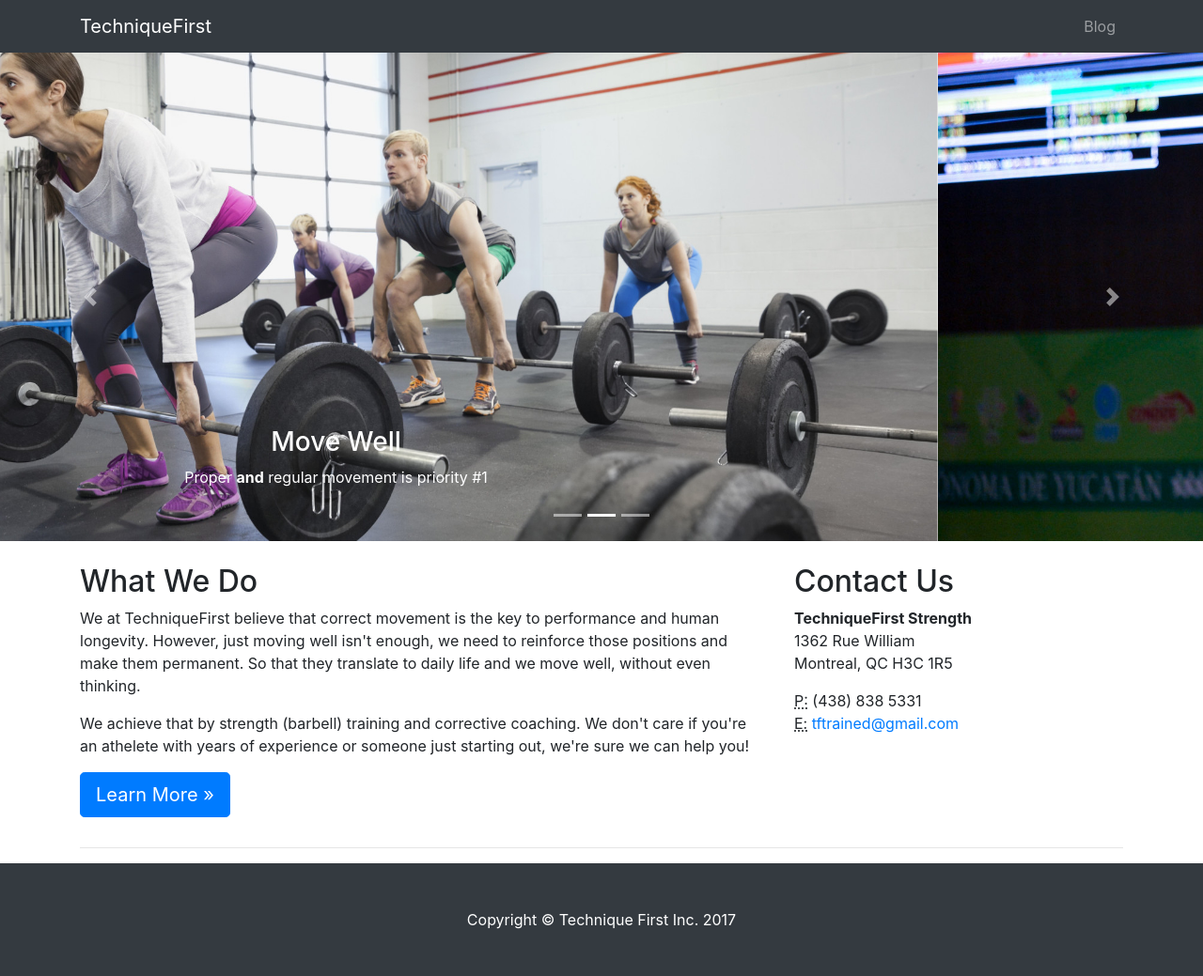
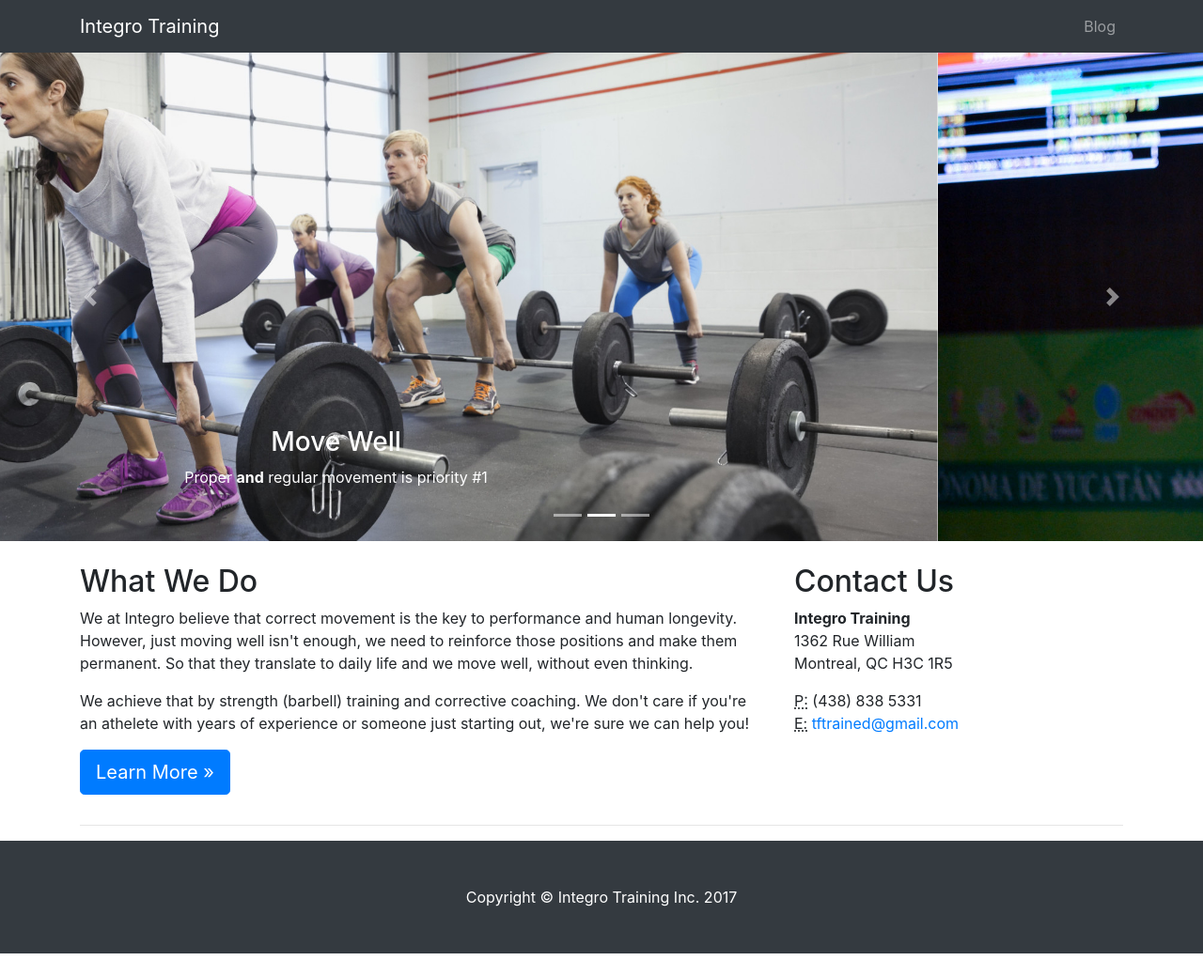
Before and after one commit to techniqueFirst/techniqueFirst.github.io, a website: page index.html in a window 1280 px wide. Shown: the whole page at 94% size. After the commit the page ends 1015 px from the top, so only its background shows below. Drawn offline with Linux system fonts and the light colour scheme.

Commit message:
change title and footer

```diff
--- a/index.html
+++ b/index.html
@@ -8,7 +8,7 @@
     <meta name="description" content="">
     <meta name="author" content="">
 
-    <title>TechniqueFirst Strength</title>
+    <title>Integro Training</title>
 
     <!-- Bootstrap core CSS -->
     <link href="vendor/bootstrap/css/bootstrap.min.css" rel="stylesheet">
@@ -23,7 +23,7 @@
     <!-- Navigation --> <!--TODO: Suman: Introduce templating here and/or make this a complete web application -->
     <nav class="navbar fixed-top navbar-expand-lg navbar-dark bg-dark fixed-top">
       <div class="container">
-        <a class="navbar-brand" href="index.html">TechniqueFirst</a>
+        <a class="navbar-brand" href="index.html">Integro Training</a>
         <button class="navbar-toggler navbar-toggler-right" type="button" data-toggle="collapse" data-target="#navbarResponsive" aria-controls="navbarResponsive" aria-expanded="false" aria-label="Toggle navigation">
           <span class="navbar-toggler-icon"></span>
         </button>
@@ -117,7 +117,7 @@
          <div class="row">
         <div class="col-sm-8">
           <h2 class="mt-4">What We Do</h2>
-          <p>We at TechniqueFirst believe that correct movement is the key to performance and human longevity. However, just moving well isn't enough, we need to reinforce those positions and make them permanent. So that they translate to daily life and we move well, without even thinking.</p>
+          <p>We at Integro believe that correct movement is the key to performance and human longevity. However, just moving well isn't enough, we need to reinforce those positions and make them permanent. So that they translate to daily life and we move well, without even thinking.</p>
           <p>We achieve that by strength (barbell) training and corrective coaching. We don't care if you're an athelete with years of experience or someone just starting out, we're sure we can help you! </p>
           <p>
             <a href="mailto:tftrained@gmail.com" class="btn btn-primary btn-lg">Learn More &raquo;</a>
@@ -126,7 +126,7 @@
         <div class="col-sm-4">
           <h2 class="mt-4">Contact Us</h2>
           <address>
-            <strong>TechniqueFirst Strength</strong>
+            <strong>Integro Training</strong>
             <br>1362 Rue William
             <br>Montreal, QC H3C 1R5
             <br>
@@ -150,7 +150,7 @@
     <!-- Footer -->
     <footer class="py-5 bg-dark">
       <div class="container">
-        <p class="m-0 text-center text-white">Copyright &copy; Technique First Inc. 2017</p>
+        <p class="m-0 text-center text-white">Copyright &copy; Integro Training Inc. 2017</p>
       </div>
       <!-- /.container -->
     </footer>
```
Also changed, not shown: blog-home-2.html (+5 -5 lines), blog/abc_of_weightlifting.html (+4 -4 lines), blog/how_you_move.html (+3 -3 lines).
